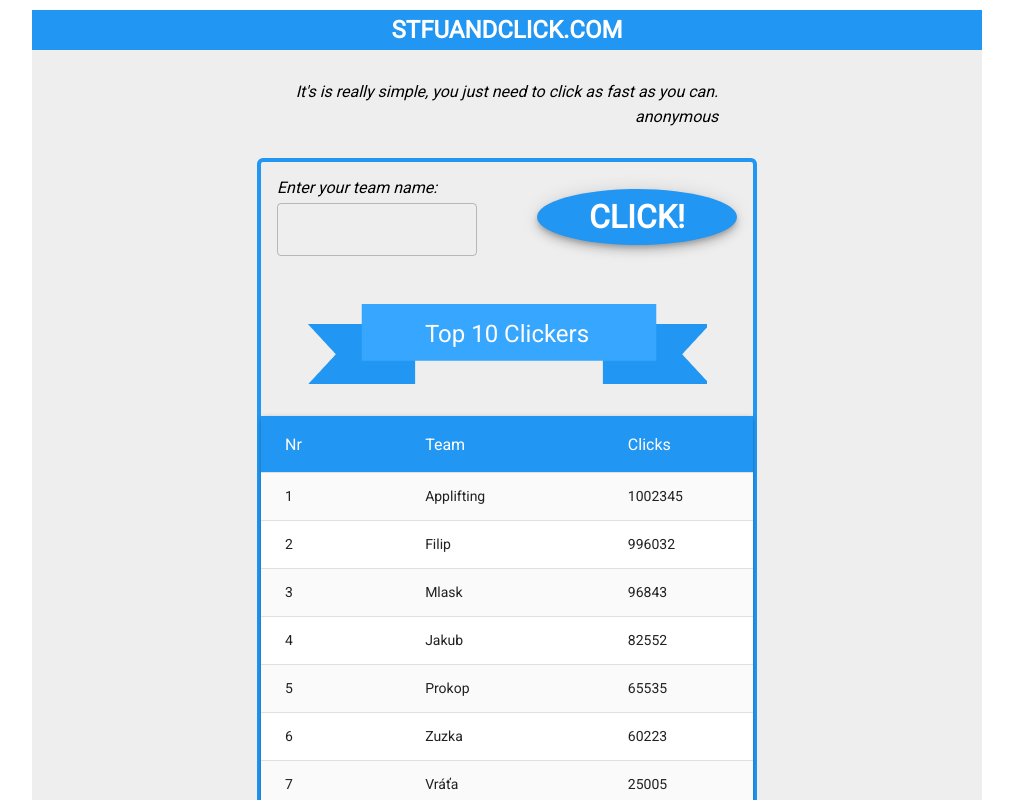
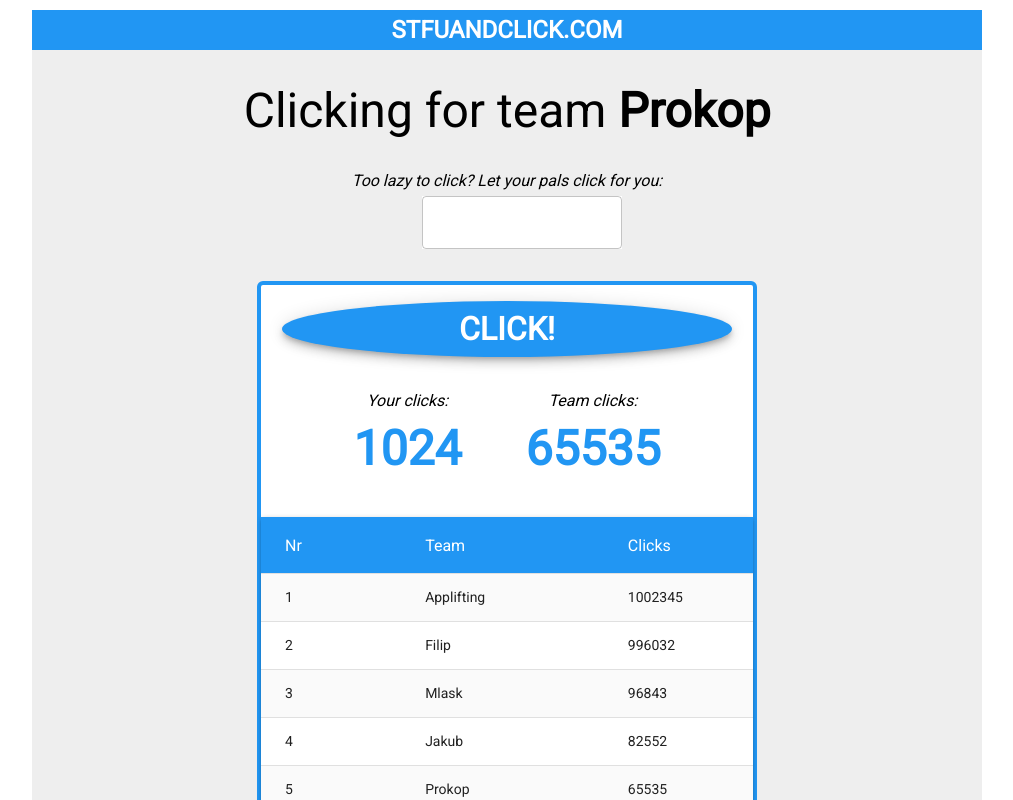
Before and after one commit to geulaproch/applifting_test_task, a React (Create React App) app: page / in a window 1280 px wide. Shown: the top 800 px of the page, without its empty margins (133-1146 px from the left). Built offline with nearby package versions, Linux system fonts and the light colour scheme.

Commit message:
Team Page is finished -

```diff
--- a/src/App.js
+++ b/src/App.js
@@ -2,7 +2,8 @@ import React, {Component} from 'react';
 import {createMuiTheme, MuiThemeProvider} from '@material-ui/core/styles';
 
 import './App.css';
-import MainPage from './pages/MainPage';
+import TeamPage from './pages/TeamPage';
+import AppBar from './components/AppBar';
 
 const theme = createMuiTheme({
     palette: {
@@ -24,7 +25,8 @@ class App extends Component {
         return (
             <MuiThemeProvider theme={theme}>
                 <div className='App'>
-                    <MainPage/>
+                    <AppBar title='stfuandclick.com'/>
+                    <TeamPage/>
                 </div>
             </MuiThemeProvider>
         );
--- /dev/null
+++ b/src/components/ClicksAmount.js
@@ -0,0 +1,34 @@
+import React from 'react';
+
+const Style = {
+    display: 'flex',
+    flexDirection: 'column',
+    alignItems: 'center',
+
+    margin: '0 32px',
+
+    lineHeight: 1.5,
+};
+
+const Title = {
+    fontStyle: 'italic',
+};
+
+const AmountOfClicks = {
+    color: '#2196f3',
+    fontSize: '48px',
+    fontWeight: 600,
+};
+
+const ClicksAmount = ({title, amount}) => {
+    return (
+        <div style={Style}>
+            <div style={Title}>{title}</div>
+            <div style={AmountOfClicks}>{amount}</div>
+        </div>
+    )
+};
+
+export default ClicksAmount;
+
+/*todo take colors from theme, flexibility, backend*/
--- a/src/components/GameContainer.css
+++ b/src/components/GameContainer.css
@@ -10,6 +10,8 @@
     padding: 32px 0;
 
     background-color: #eeeeee;
+
+    margin: 0 0 32px 0;
 }
 
 .GameContainer-Note {
--- a/src/components/GameField.css
+++ b/src/components/GameField.css
@@ -12,6 +12,8 @@
 
     border: 4px solid #2196f3;
     border-radius: 6px;
+
+    background-color: #ffffff;
 }
 
 .GameField-Advice {
--- a/src/components/GameFieldHeader.js
+++ b/src/components/GameFieldHeader.js
@@ -12,6 +12,7 @@ const GameFieldHeader = () => {
                 <TextField
                     id='outlined-name'
                     variant='outlined'
+                    label='Your mom'
                     style={{
                         width: '200px',
                         margin: '6px 40px 0 0',
@@ -35,3 +36,5 @@ const GameFieldHeader = () => {
 };
 
 export default GameFieldHeader;
+
+/*todo css in one style*/
--- a/src/pages/MainPage.js
+++ b/src/pages/MainPage.js
@@ -1,15 +1,15 @@
 import React from 'react';
 
-import AppBar from '../components/AppBar';
 import GameContainer from '../components/GameContainer';
 
 const MainPage = () => {
     return (
         <div className='MainPage'>
-            <AppBar title='stfuandclick.com'/>
             <GameContainer/>
         </div>
     )
 };
 
 export default MainPage;
+
+/*todo to get data from back-end*/
--- /dev/null
+++ b/src/pages/TeamPage.css
@@ -0,0 +1,81 @@
+.TeamPage {
+    display: flex;
+    flex-direction: column;
+    align-items: center;
+
+    box-sizing: border-box;
+    padding: 32px;
+
+    background-color: #eeeeee;
+
+    max-width: 1050px;
+    min-width: 950px;
+
+    margin: 0 0 32px 0;
+}
+
+.TeamPage-Title {
+    display: flex;
+    flex-direction: row;
+    align-self: center;
+
+    font-size: 48px;
+
+    box-sizing: border-box;
+    padding: 0 0 32px 0;
+}
+
+.TeamPage-TeamName {
+    font-weight: 600;
+}
+
+.TeamPage-ShareLink {
+    display: flex;
+    flex-direction: column;
+    align-items: flex-end;
+
+    font-style: italic;
+}
+
+.TeamPage-GameField {
+    display: flex;
+    flex-direction: column;
+    align-self: center;
+
+    max-width: 500px;
+    min-width: 500px;
+
+    box-sizing: border-box;
+    margin: 32px 0;
+    padding: 16px 0;
+
+    border: 4px solid #2196f3;
+    border-radius: 6px;
+
+    background-color: #ffffff;
+}
+
+.TeamPage-GameField-Button {
+    display: flex;
+    flex-direction: row;
+    justify-content: center;
+}
+
+.TeamPage-GameField-AmountOfClicks {
+    display: flex;
+    flex-direction: row;
+    justify-content: center;
+
+    margin: 32px 0;
+}
+
+.italic-text {
+    display: flex;
+    flex-direction: row;
+    align-self: center;
+
+    box-sizing: border-box;
+    padding: 16px 0 0 0;
+
+    font-style: italic;
+}
--- /dev/null
+++ b/src/pages/TeamPage.js
@@ -0,0 +1,67 @@
+import React from 'react';
+import TextField from '@material-ui/core/TextField';
+import Button from '@material-ui/core/Button';
+
+import './TeamPage.css';
+import ClicksAmount from '../components/ClicksAmount';
+import TopClickersChart from '../components/TopClickersChart';
+
+/*todo team name for now is fixed, to generate sharing link*/
+
+const Applifting = <a href='http://applifting.cz'>Applifting</a>;
+
+const TeamPage = () => {
+    return (
+        <div className='TeamPage'>
+            <span className='TeamPage-Title'>
+                Clicking for team&nbsp;
+                <span className='TeamPage-TeamName'>Prokop</span>
+            </span>
+            <div className='TeamPage-ShareLink'>
+                <span>Too lazy to click? Let your pals click for you:</span>
+                <TextField
+                    id='outlined-name'
+                    variant='outlined'
+                    style={{
+                        width: '200px',
+                        margin: '6px 40px 0 6px',
+                        backgroundColor: '#ffffff',
+                    }}/>
+            </div>
+
+            <div className='TeamPage-GameField'>
+                <div className='TeamPage-GameField-Button'>
+                    <Button
+                        variant='fab'
+                        color='primary'
+                        size='large'
+                        style={{
+                            width: '450px',
+                            fontSize: '32px',
+                            fontWeight: 600,
+                        }}>
+                        Click!
+                    </Button>
+                </div>
+                <div className='TeamPage-GameField-AmountOfClicks'>
+                    <ClicksAmount
+                        title='Your clicks:'
+                        amount='1024'/>
+                    <ClicksAmount
+                        title='Team clicks:'
+                        amount='65535'/>
+                </div>
+
+                <TopClickersChart/>
+                <span className='italic-text'>Want to be top? STFU and click!</span>
+            </div>
+            <span className='italic-text'>If you don't like this page, it's&nbsp; {Applifting}'s fault!</span>
+        </div>
+    )
+};
+
+export default TeamPage;
+
+/*todo to check proper widths/height, to create more reusable components*/
+/*todo clicksamount - fixed data for now*/
+/*todo to make that PROKOP is BLUE*/
```
